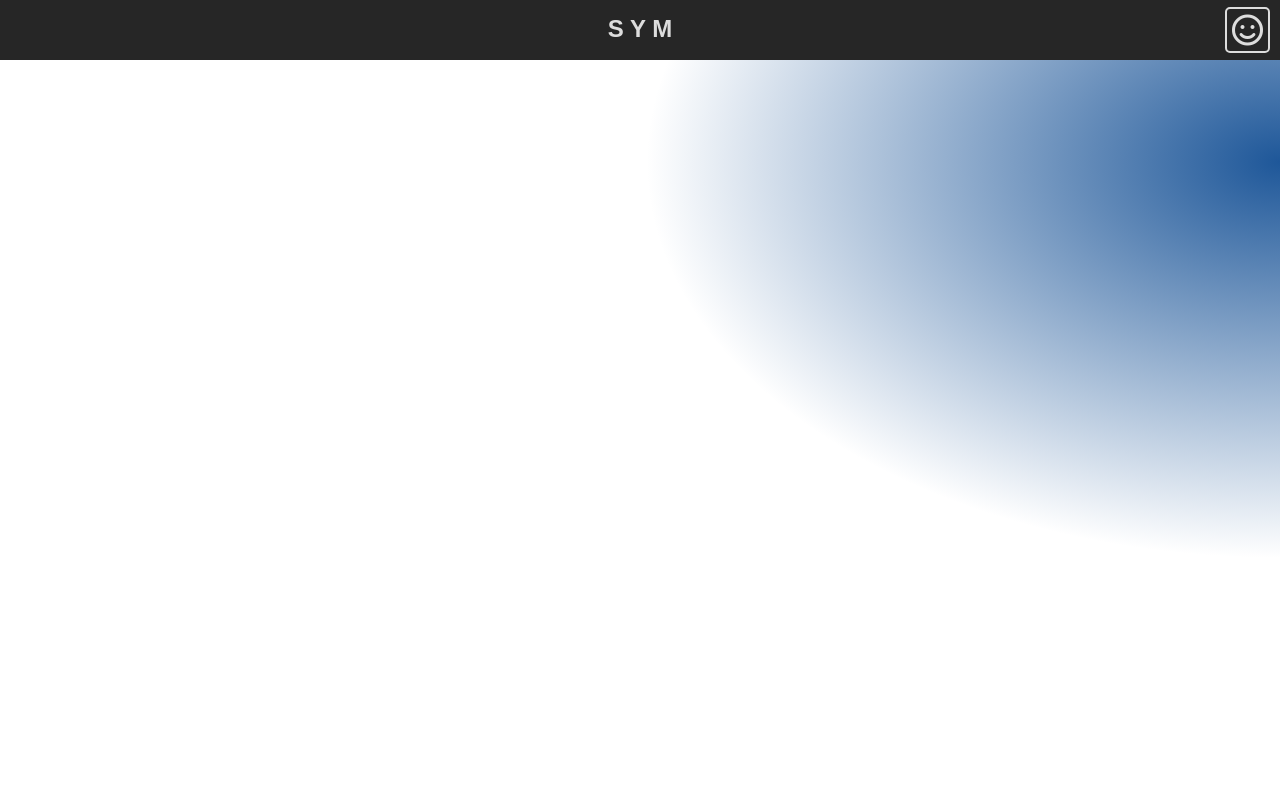
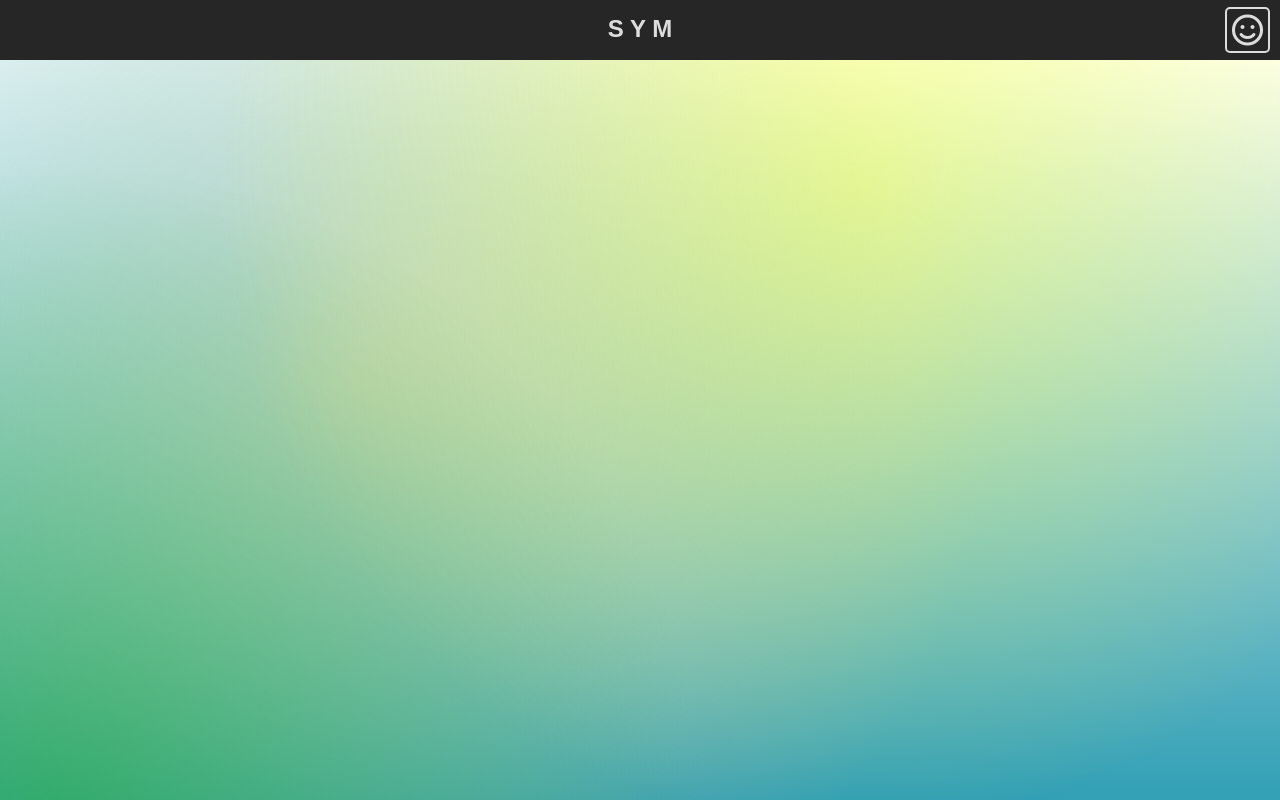
Before and after one commit to mado-is-here/sym, a React (Create React App) app: page / in a window 1280 px wide. Shown: the top 800 px of the page. Built offline with nearby package versions, Linux system fonts and the light colour scheme.

Commit message:
Visualizations are now generated by code instead of images

```diff
--- a/src/components/ColorBox.js
+++ b/src/components/ColorBox.js
@@ -1,5 +1,4 @@
 import React, { Component } from "react";
-import Color from "./Color";
 import "./styles/ColorBox.css";
 
 class ColorBox extends Component {
@@ -9,13 +8,147 @@ class ColorBox extends Component {
       color1: "#333"
     };
   }
+
+  componentDidMount() {
+    const canvas = document.querySelector("canvas");
+    const { offsetWidth: WIDTH, offsetHeight: HEIGHT } = document.querySelector(
+      ".colorbox"
+    );
+    canvas.width = WIDTH;
+    canvas.height = HEIGHT;
+    canvas.style = "background: linear-gradient(#fff, #2198af);";
+
+    const context = canvas.getContext("2d");
+
+    //control panel for all Light object properties
+    const lightProperties = {
+      qty: 4,
+      speed: 5,
+      radius: Math.floor(Math.max(WIDTH, HEIGHT) / 2),
+      colors: [
+        {
+          //sea
+          r: 66,
+          g: 197,
+          b: 244
+        },
+        {
+          //sand
+          r: 255,
+          g: 215,
+          b: 142
+        },
+        {
+          //green
+          r: 33,
+          g: 175,
+          b: 35
+        },
+        {
+          //sunshine
+          r: 235,
+          g: 255,
+          b: 61
+        }
+      ]
+    };
+
+    //the Light object, a single-color radial gradient that goes from a semi transparent center to a fully transparent outer
+    function Light({ x, y, xv, yv, color, radius }) {
+      this.x = x;
+      this.y = y;
+      this.xv = xv;
+      this.yv = yv;
+      this.radius = radius;
+      this.color = color;
+
+      //makes sure the gradient displays its position accurately
+      this.resetGradient = () => {
+        const { r, g, b } = this.color;
+        this.radialGradient = context.createRadialGradient(
+          this.x,
+          this.y,
+          0,
+          this.x,
+          this.y,
+          this.radius
+        );
+        this.radialGradient.addColorStop(0.0, `rgba(${r}, ${g}, ${b}, 0.5)`);
+        this.radialGradient.addColorStop(1.0, `rgba(${r}, ${g}, ${b}, 0)`);
+      };
+
+      //draws the object at its current x and y position
+      this.draw = () => {
+        context.beginPath();
+        context.arc(this.x, this.y, this.radius, 0, 2 * Math.PI);
+        context.fillStyle = this.radialGradient;
+        context.fill();
+      };
+
+      //changes the x and y position of the object
+      this.update = () => {
+        if (this.x >= WIDTH || this.x <= 0) {
+          this.xv = -this.xv;
+        }
+        if (this.y >= HEIGHT || this.y <= 0) {
+          this.yv = -this.yv;
+        }
+        this.x += this.xv;
+        this.y += this.yv;
+
+        this.resetGradient();
+        this.draw();
+      };
+    }
+
+    //return random number from 0 to the number passed in (ex: 0 to 10)
+    //the number passed-in itself will not be a possible returned value
+    const randomNumber = num => {
+      return Math.floor(Math.random() * num);
+    };
+
+    //returns an array of Light objects with a length equal to the number passed in
+    //x and y position will be randomized
+    const createLights = globalProperties => {
+      const arr = [];
+      const { speed, radius, qty, colors } = globalProperties;
+
+      for (let i = 0; i < qty; i++) {
+        const initialProperties = {
+          x: randomNumber(WIDTH), // randomizes x position
+          y: randomNumber(HEIGHT), // randomizes y position
+          xv: (randomNumber(2) === 0 ? -1 : 1) * speed, // randomizes x direction
+          yv: (randomNumber(2) === 0 ? -1 : 1) * speed, // randomizes y direction
+          color: colors[i % colors.length], // cycles through colors array to make sure a color is always available
+          radius
+        };
+
+        const light = new Light(initialProperties);
+        arr.push(light);
+      }
+      arr.forEach(item => {
+        item.draw();
+      });
+      return arr;
+    };
+
+    let lights = createLights(lightProperties);
+
+    //animates each object/light the lights array
+    const animate = () => {
+      requestAnimationFrame(animate);
+      context.clearRect(0, 0, WIDTH, HEIGHT);
+      lights.forEach(each => {
+        each.update();
+      });
+    };
+
+    animate();
+  }
   render() {
-    const { color1 } = this.state;
     return (
-      <div className="colorbox-wrapper">
-        <div id="colorBox">
-          <Color color={color1} />
-        </div>
+      <div className="colorbox">
+        <canvas />
       </div>
     );
   }
--- a/src/components/styles/ColorBox.css
+++ b/src/components/styles/ColorBox.css
@@ -1,53 +1,9 @@
-.colorbox-wrapper {
+.colorbox {
   height: 100vh;
   width: 100%;
-  position: relative;
-  top: -200px;
 }
-#colorBox {
-  height: 100%;
-  width: 100%;
-  overflow: hidden;
+canvas {
+  position: absolute;
+  top: 60px;
+  left: 0px;
 }
-.color {
-  height: 100%;
-  width: 100%;
-  display: block;
-  position: relative;
-  top: 0px; /* animate positions top and left to move lights around*/
-  left: 0px;
-
-  transform: translate(-50%, -50%);
-
-  animation: circle 7s linear infinite;
-
-  background: radial-gradient(
-    ellipse at center,
-    rgba(30, 87, 153, 1) 0%,
-    rgba(125, 185, 232, 0) 70%
-  ); /* W3C, IE10+, FF16+, Chrome26+, Opera12+, Safari7+ */
-  filter: progid:DXImageTransform.Microsoft.gradient( startColorstr='#1e5799', endColorstr='#007db9e8',GradientType=1 ); /* IE6-9 fallback on horizontal gradient */
-}
-
-@keyframes circle {
-  0% {
-    top: 0vh;
-    left: 0vw;
-  }
-  25% {
-    top: 100vh;
-    left: 0vw;
-  }
-  50% {
-    top: 100vh;
-    left: 100vw;
-  }
-  75% {
-    top: 0vh;
-    left: 100vw;
-  }
-  100% {
-    top: 0vh;
-    left: 0vw;
-  }
-}
```
Also changed, not shown: sym-checklist.txt.
